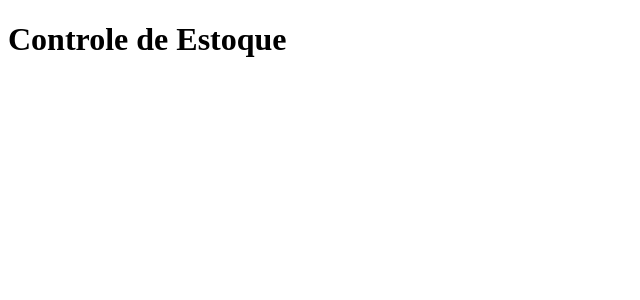
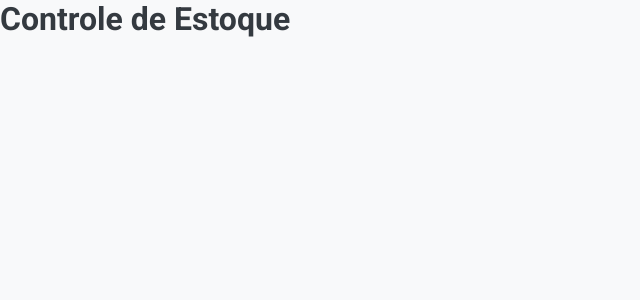
Before and after one commit to carlosrobert0/StockControl, a React (Vite) app: page / in a window 1280 px wide. Shown: the top 300 px of the page, without its empty margins (0-640 px from the left). Built offline with nearby package versions, Linux system fonts and the light colour scheme.

Commit message:
Estrutura da aplicação - Estilos globais e fonts externas

```diff
--- a/index.html
+++ b/index.html
@@ -2,8 +2,16 @@
 <html lang="en">
   <head>
     <meta charset="UTF-8" />
+
+    <link rel="preconnect" href="https://fonts.googleapis.com" />
+    <link rel="preconnect" href="https://fonts.gstatic.com" crossorigin />
+
     <link rel="icon" type="image/svg+xml" href="/stock.svg" />
+
     <meta name="viewport" content="width=device-width, initial-scale=1.0" />
+
+    <link href="https://fonts.googleapis.com/css2?family=Roboto+Mono:wght@700&family=Roboto:wght@400;700&display=swap" rel="stylesheet" />
+
     <title>Controle de Estoque</title>
   </head>
   <body>
--- a/src/App.tsx
+++ b/src/App.tsx
@@ -1,10 +1,12 @@
 import { ThemeProvider } from 'styled-components'
+import { GlobalStyle } from './styles/global'
 import { defaultTheme } from './styles/themes/default'
 
 export function App() {
   return (
     <ThemeProvider theme={defaultTheme}>
       <h1>Controle de Estoque</h1>
+      <GlobalStyle />
     </ThemeProvider>
   )
 }
--- /dev/null
+++ b/src/styles/global.ts
@@ -0,0 +1,21 @@
+import { createGlobalStyle } from "styled-components";
+
+export const GlobalStyle = createGlobalStyle`
+  * {
+    margin: 0;
+    padding: 0;
+    box-sizing: border-box;
+  }
+
+  body {
+    background-color: ${({ theme }) => theme.colors.light};
+    color: ${({ theme }) => theme.colors.gray_dark};
+    -webkit-font-smoothing: antialiased;
+  }
+
+  body, input, button {
+    font-family: 'Roboto', sans-serif;
+    font-weight: 400;
+    font-size: 1rem;
+  }
+`
```
